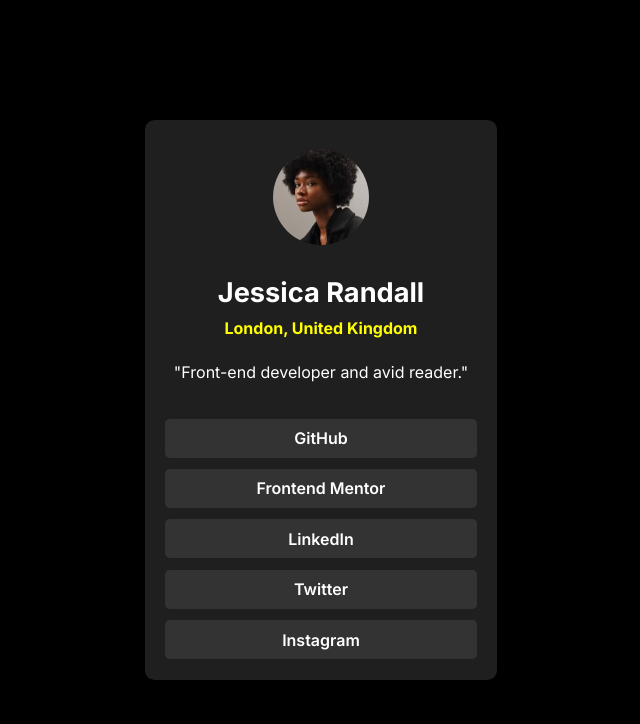
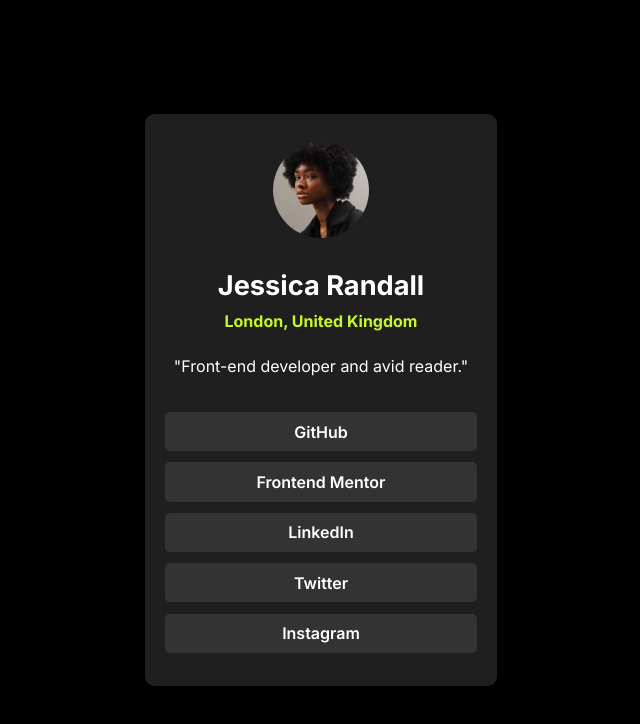
Before and after one commit to kdugaspar/social-links-profile-main, a plain HTML site: page index.html in a window 1280 px wide. Shown: the whole page, without its empty margins (319-959 px from the left). Drawn offline with Linux system fonts and the light colour scheme.

Commit message:
Atualização

```diff
--- a/estilos.css/style.css
+++ b/estilos.css/style.css
@@ -26,7 +26,7 @@
     align-items: center;
     background-color: #1F1F1F;
     width: 22rem;
-    height: 35rem;
+    height: 35.8rem;
     border-radius: 0.6rem;
 
 }
@@ -71,7 +71,7 @@
     display: flex;
     align-items: flex-end;
     font-size: 1rem;
-    color: yellow;
+    color: #c5f82a;
     background-color: rgba(29, 123, 206, 0);
     height: 1.8rem;
 }
```
